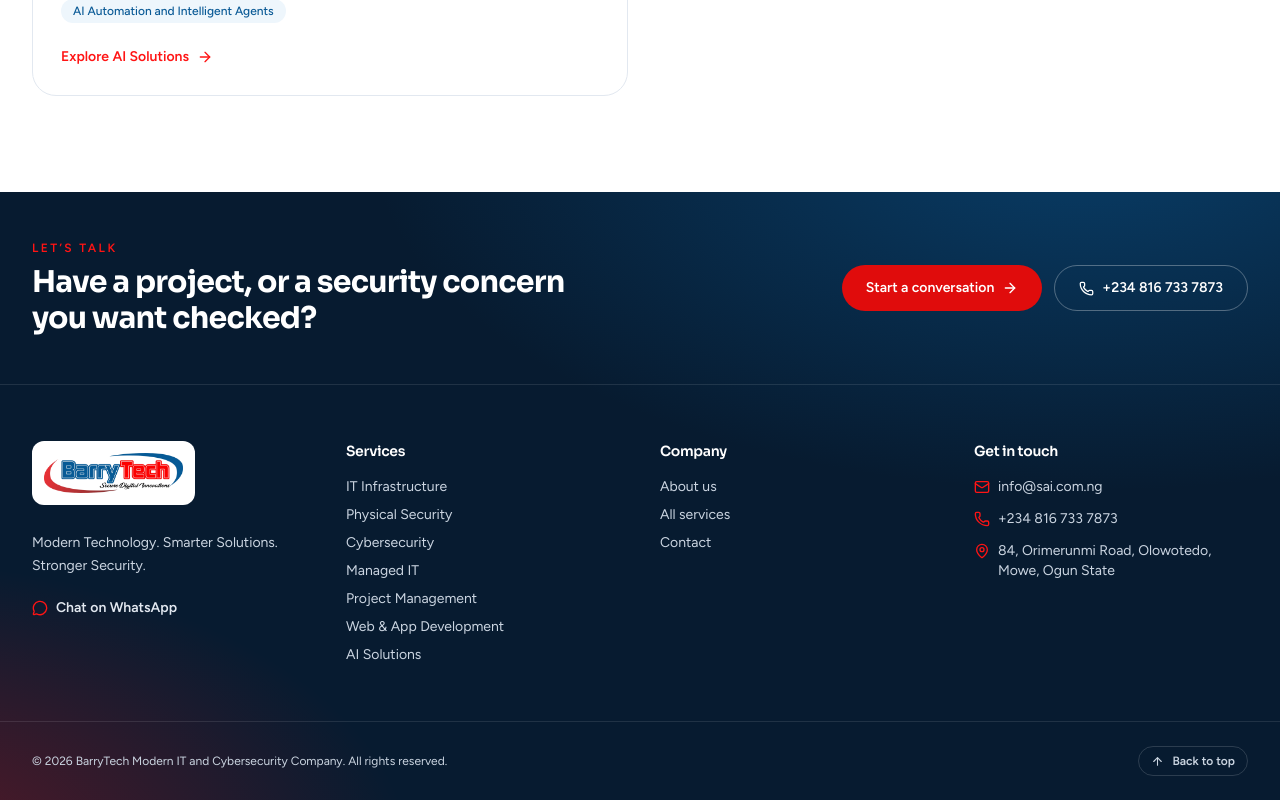
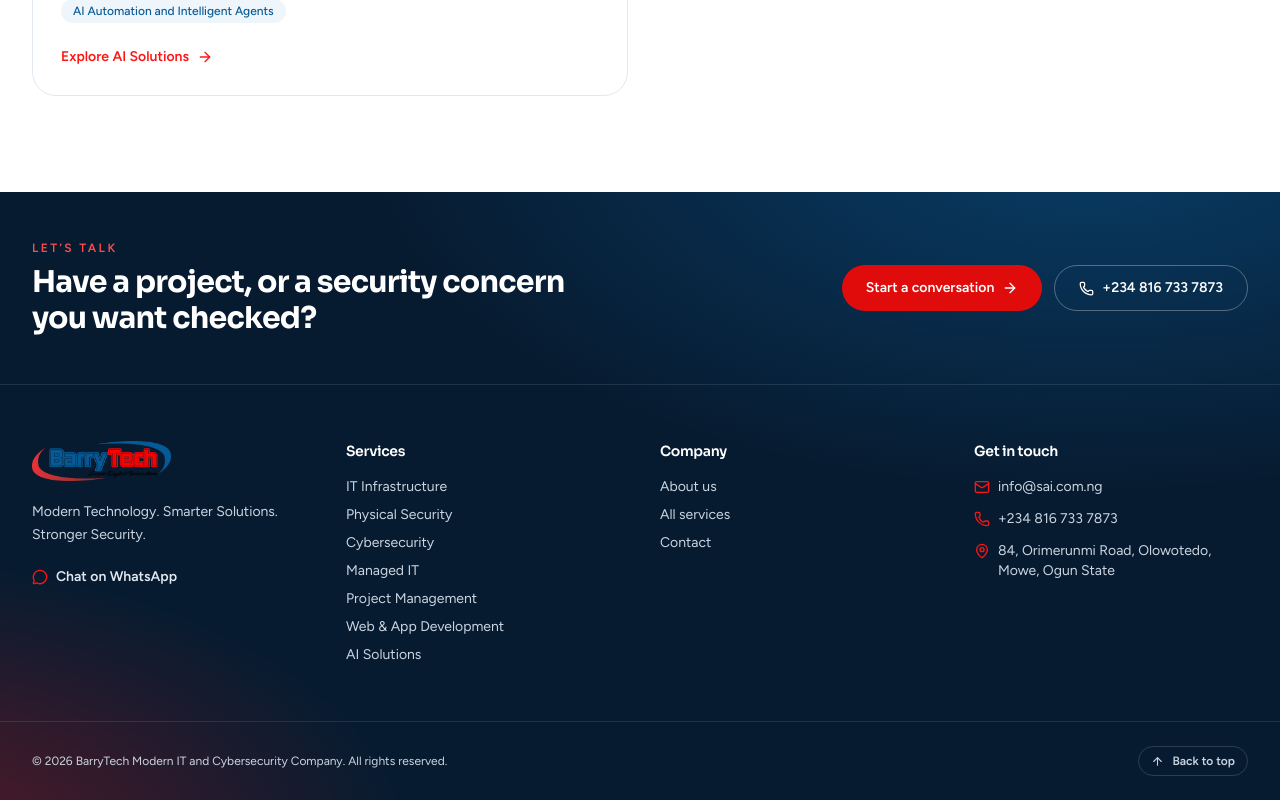
Before and after one commit to Deorum-1/Barrytech_Website, a React (Vite) app: page /services in a window 1280 px wide. Shown: the part 2465-3265 px from the top of the page. Built offline with nearby package versions, Linux system fonts and the light colour scheme.

Commit message:
feat(footer): tailor the lets talk band to the service on the page

```diff
--- a/src/components/Footer.jsx
+++ b/src/components/Footer.jsx
@@ -8,6 +8,8 @@
 
 export default function Footer() {
   const { pathname } = useLocation()
+  // On a service page the band speaks to that service; elsewhere it stays generic
+  const service = services.find((s) => `/services/${s.slug}` === pathname)
 
   return (
     <footer className="swoosh-bg text-slate-300">
@@ -16,9 +18,9 @@
         <div className="border-b border-white/10">
           <div className="container-x flex flex-col gap-6 py-12 md:flex-row md:items-center md:justify-between">
             <div>
-              <p className="text-xs font-bold uppercase tracking-[0.2em] text-hot">Let&rsquo;s talk</p>
+              <p className="text-xs font-bold uppercase tracking-[0.2em] text-hot-400">Let&rsquo;s talk</p>
               <h2 className="mt-2 max-w-xl text-2xl font-bold text-white sm:text-3xl">
-                Have a project, or a security concern you want checked?
+                {service?.cta || 'Have a project, or a security concern you want checked?'}
               </h2>
             </div>
             <div className="flex flex-wrap gap-3">
@@ -36,7 +38,7 @@
 
       <div className="container-x grid gap-10 py-14 sm:grid-cols-2 md:grid-cols-4">
         <div>
-          <span className="inline-block rounded-xl bg-white p-3"><img src={logo} alt="BarryTech" className="h-10 w-auto" /></span>
+          <span ><img src={logo} alt="BarryTech" width="931" height="268" className="h-10 w-auto" /></span>
           <p className="mt-5 max-w-xs text-sm leading-relaxed">{company.slogan}</p>
           <a
             href={`https://wa.me/${contact.whatsapp}`}
--- a/src/data/services.js
+++ b/src/data/services.js
@@ -19,6 +19,7 @@
     intro: 'We help businesses build, manage, and maintain reliable, secure, and high-performing technology environments that support business continuity, operational efficiency, and digital transformation.',
     images: [[datacenter, 'Data Center Infrastructure'], [servers, 'High-Density Server Environments'], [cabling, 'Network Installation & Cabling'], [inspection, 'Infrastructure Inspection & Optimization']],
     closing: 'Modern Technology. Smarter Infrastructure. Stronger Security.',
+    cta: 'Have an infrastructure project, or a network you want reviewed?',
     offerings: [
       ['Network Design and Implementation', 'We design, deploy, and optimize reliable business networks that support secure communication and seamless connectivity.', ['LAN and WAN design and deployment', 'Router, switch, and wireless network installation', 'Network performance optimization', 'VLAN configuration and network segmentation']],
       ['Server and Data Center Solutions', 'We help organizations deploy and manage server environments that support critical business applications and enterprise workloads.', ['Physical and virtual server deployment', 'Server configuration and administration', 'Data center infrastructure setup', 'Storage and backup infrastructure']],
@@ -36,6 +37,7 @@
     intro: 'We provide modern physical security solutions that help businesses, institutions, and individuals protect facilities, monitor activities, control access, and improve overall safety, integrated with modern IT infrastructure.',
     images: [[securityAccess, 'CCTV, Access Control and Integrated Security']],
     closing: 'Smarter Surveillance. Controlled Access. Enhanced Protection.',
+    cta: 'Need to protect a site, or a security system you want checked?',
     offerings: [
       ['CCTV and Video Surveillance', 'Video surveillance systems that help organizations monitor premises, deter suspicious activity, and support incident investigations.', ['IP and HD CCTV camera installation', 'Indoor and outdoor surveillance', 'NVR and DVR solutions', 'Remote video monitoring', 'Video storage and retrieval', 'Intelligent video analytics']],
       ['Access Control Systems', 'We help organizations control who enters their buildings, offices, restricted areas, and critical facilities.', ['Biometric access control', 'Facial recognition and fingerprint readers', 'RFID cards and smart card access', 'Door access control and electronic locks', 'Visitor management systems', 'Access logs and centralized administration']],
@@ -52,6 +54,7 @@
     intro: 'We help businesses, institutions, and individuals protect digital assets, secure IT infrastructure, and manage evolving cyber risks through preventive controls, threat detection, risk management, and incident response.',
     images: [[soc, 'Security Operations Center: Real-time Threat Detection & Response']],
     closing: 'Intelligent Security. Proactive Defense. Digital Confidence.',
+    cta: 'Have a security concern, or an environment you want checked?',
     offerings: [
       ['Network Security', 'Protecting enterprise networks, internet gateways, and connected infrastructure against cyber threats.', ['Next-generation firewalls and IPS', 'Network access control (NAC)', 'Network detection and response (NDR)', 'Secure VPN and Zero Trust Network Access (ZTNA)', 'Network segmentation and DDoS protection']],
       ['Endpoint and Server Security', 'Securing employee devices, servers, and business endpoints against malware, ransomware, and unauthorized activity.', ['Endpoint Detection and Response (EDR)', 'Extended Detection and Response (XDR)', 'Anti-malware and ransomware protection', 'Endpoint compliance and device control', 'Server security and hardening']],
@@ -71,6 +74,7 @@
     intro: 'We help businesses maintain secure, reliable, and efficient technology environments without the complexity of managing every IT function internally: infrastructure, performance monitoring, cybersecurity controls, and technical issues.',
     images: [[netSupport, 'Hands-on Network Support'], [serverRoom, 'Office Network & Server Room Solutions']],
     closing: 'We Manage Your Technology. You Focus on Your Business.',
+    cta: 'Want to hand off daily IT, or a support gap you want closed?',
     offerings: [
       ['Managed IT Support and Help Desk', 'Ongoing technical support to help employees resolve IT issues and maintain productivity.', ['Remote and on-site technical support', 'End-user and desktop support', 'Hardware and software troubleshooting', 'User account and access administration', 'IT service request and incident management']],
       ['Managed Network and Infrastructure', 'Proactive management of network and infrastructure environments to improve reliability and availability.', ['Router, switch, firewall, and Wi-Fi management', 'Server and storage administration', 'Network performance monitoring', 'Configuration and firmware management', 'Infrastructure health reporting']],
@@ -89,6 +93,7 @@
     intro: 'We combine structured methodologies, technical expertise, and stakeholder coordination to help businesses achieve project objectives within agreed timelines, budgets, and quality expectations.',
     images: [[projectDelivery, 'Project Planning, Coordination and Delivery']],
     closing: 'Planning Better. Delivering Smarter. Achieving More.',
+    cta: 'Have a project to deliver, or a plan you want reviewed?',
     offerings: [
       ['IT Project Planning and Initiation', 'We help organizations establish clear project objectives, define requirements, and develop structured plans.', ['Project scope and requirements definition', 'Feasibility assessment and planning', 'Project schedules and milestones', 'Resource and budget planning', 'Risk identification and mitigation']],
       ['IT Infrastructure Project Management', 'We coordinate technology projects involving deployment, upgrade, and optimization of enterprise IT infrastructure.', ['Network and data center deployments', 'Server, storage, and virtualization projects', 'Cloud infrastructure implementation', 'Hardware and software deployment coordination']],
@@ -105,6 +110,7 @@
     intro: 'We provide website design, application development, and web application solutions that help businesses establish a strong digital presence, streamline operations, improve customer engagement, and accelerate growth, using modern design, software engineering, and security-conscious practices.',
     images: [[webProducts, 'Website, E-Commerce and Web Application Development']],
     closing: 'Innovative Design. Intelligent Applications. Secure Digital Experiences.',
+    cta: 'Have a digital product in mind, or a platform you want improved?',
     offerings: [
       ['Website Design and Development', 'Professional websites that communicate your brand, showcase services, and connect with customers.', ['Corporate and business websites', 'Company profile and portfolio websites', 'Landing pages and promotional websites', 'Responsive mobile-friendly designs', 'Content management systems (CMS)', 'Website redesign and modernization']],
       ['E-commerce Website Development', 'Online shopping platforms for products, orders, and digital customer service.', ['Online stores and product catalogs', 'Shopping carts and checkout workflows', 'Payment gateway integration', 'Inventory and order management', 'Customer accounts and sales reporting']],
@@ -122,6 +128,7 @@
     intro: 'We help businesses explore and adopt AI to improve productivity, automate repetitive tasks, enhance decision-making, and create new digital opportunities, from AI-powered customer service and workflow automation to enterprise AI integration, data analytics, and AI security.',
     images: [[aiAutomation, 'AI Automation, Analytics and Secure Adoption'], [cloud, 'AI-Ready Cloud Infrastructure']],
     closing: 'Intelligent Solutions. Secure Innovation. Smarter Business.',
+    cta: 'Have an AI use case, or an automation you want to explore?',
     offerings: [
       ['AI Consulting and Strategy', 'Identify where AI can deliver measurable business value and develop a practical adoption roadmap.', ['AI readiness assessments', 'AI use-case identification and prioritization', 'AI implementation roadmaps', 'Business process assessment', 'AI investment and ROI planning']],
       ['Generative AI and Enterprise AI Assistants', 'Use generative AI to access information, create content, support employees, and improve customer experiences.', ['AI-powered chatbots and virtual assistants', 'Enterprise knowledge assistants', 'Intelligent document search and summarization', 'AI-powered customer support', 'Private knowledge assistants connected to approved business documents']],
```
